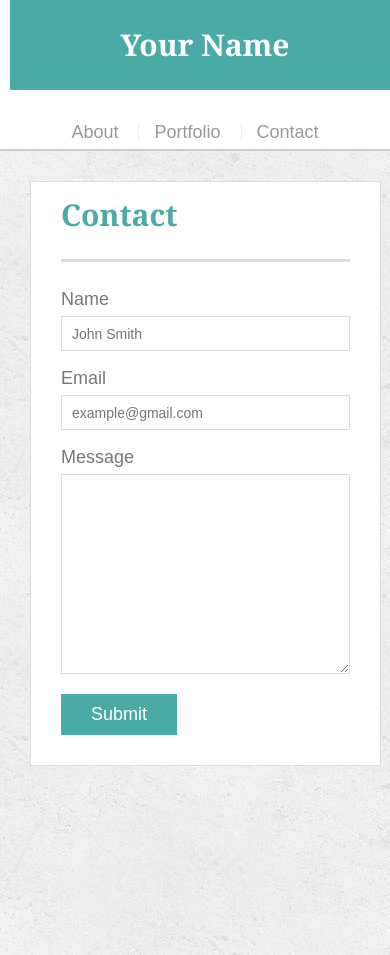
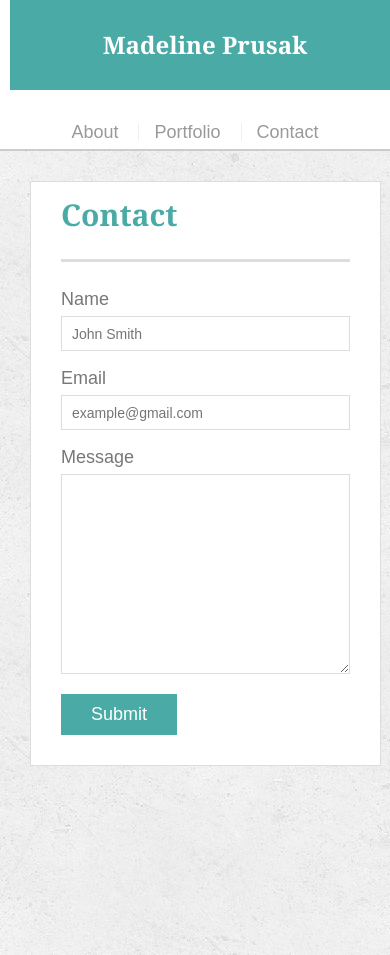
Before and after one commit to pmaddie/Responsive-Portfolio, a plain HTML site: page contact.html in a window 390 px wide. Shown: the top 955 px of the page. Drawn offline with Linux system fonts and the light colour scheme; files that its build step writes are made by us from their sources.

Commit message:
980 px pages completed. need to go in and add notes..

```diff
--- a/assets/css/style.css
+++ b/assets/css/style.css
@@ -220,14 +220,19 @@ input[type=submit] {
 /* media queries */
 
 @media screen and (max-width: 980px) {
-.main-section {
-width: 70%;
-}
 nav {
-  /* width: 100%; */
-}
+ margin-right: 5%;
 }
 
+.main-section {
+  width: 70%;
+  margin-left: 35px;
+}
+
+#logo {
+  margin-left: 35px;
+  font-size: 24px;
+}
 
 
 
--- a/contact.html
+++ b/contact.html
@@ -13,7 +13,7 @@
 
   <header id="masthead">
     <div class="container">
-      <a href="index.html" id="logo">Your Name</a>
+      <a href="index.html" id="logo">Madeline Prusak</a>
       <nav>
         <a href="index.html">About</a>
         <a href="portfolio.html">Portfolio</a>
```
